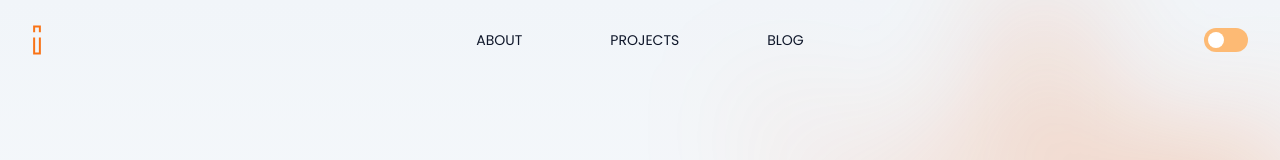
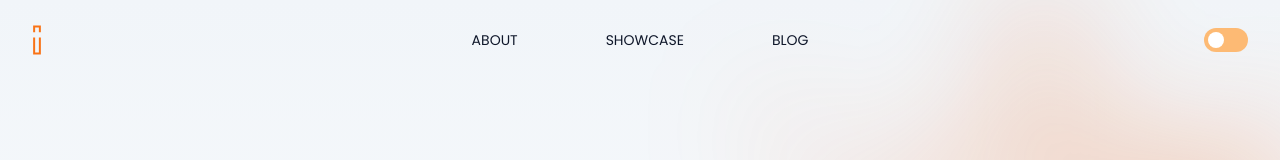
Before and after one commit to ikhsanuddin/ikhsanuddin.com, a Next.js app: page / in a window 1280 px wide. Shown: the top 160 px of the page. Built offline with nearby package versions, Linux system fonts and the light colour scheme.

Commit message:
📋 Optimize menu  in dark mode
- Change Mobile Logo
- Change Project to Showcase
- Set dark mode color for icon

```diff
--- a/src/components/layout/Header.tsx
+++ b/src/components/layout/Header.tsx
@@ -48,7 +48,7 @@ export function Header() {
           <div className="flex lg:hidden">
             <button
               type="button"
-              className="-m-2.5 inline-flex items-center justify-center rounded-md p-2.5 text-gray-700"
+              className="-m-2.5 inline-flex items-center justify-center rounded-md p-2.5 text-gray-700 dark:text-gray-300"
               onClick={() => setMobileMenuOpen(true)}
             >
               <span className="sr-only">Open main menu</span>
@@ -63,7 +63,7 @@ export function Header() {
             </li>
             <li className={path.startsWith("/projects") ? "active" : ""}>
               <Link href="/projects">
-                <span>Projects</span>
+                <span>Showcase</span>
               </Link>
             </li>
             <li className={path.startsWith("/blog") ? "active" : ""}>
@@ -90,15 +90,11 @@ export function Header() {
           <div className="flex items-center justify-between">
             <Link href="/" className="-m-1.5 p-1.5">
               <span className="sr-only">Ikhsanuddin</span>
-              <img
-                className="h-8 w-auto"
-                src="https://tailwindui.com/img/logos/mark.svg?color=indigo&shade=600"
-                alt=""
-              />
+              <Logo/>
             </Link>
             <button
               type="button"
-              className="-m-2.5 rounded-md p-2.5 text-gray-700"
+              className="-m-2.5 rounded-md p-2.5 text-gray-700 dark:text-gray-300 dark:text-gray-300"
               onClick={() => setMobileMenuOpen(false)}
             >
               <span className="sr-only">Close menu</span>
@@ -106,7 +102,7 @@ export function Header() {
             </button>
           </div>
           <div className="mt-6 flow-root">
-            <div className="-my-6 divide-y divide-gray-500/10">
+            <div className="-my-6 divide-y divide-gray-500/10 dark:divide-gray-100/10">
 
               <div className="space-y-2 py-6 text-gray-900 dark:text-gray-100">
                 <Link
@@ -119,7 +115,7 @@ export function Header() {
                   href="/projects"
                   className={`${path.startsWith("/projects") ? "active " : ""}-mx-3 block rounded-lg px-3 py-2 text-base font-semibold leading-7`}
                 >
-                  Project
+                  Showcase
                 </Link>
                 <Link
                   href="/blog"
```
